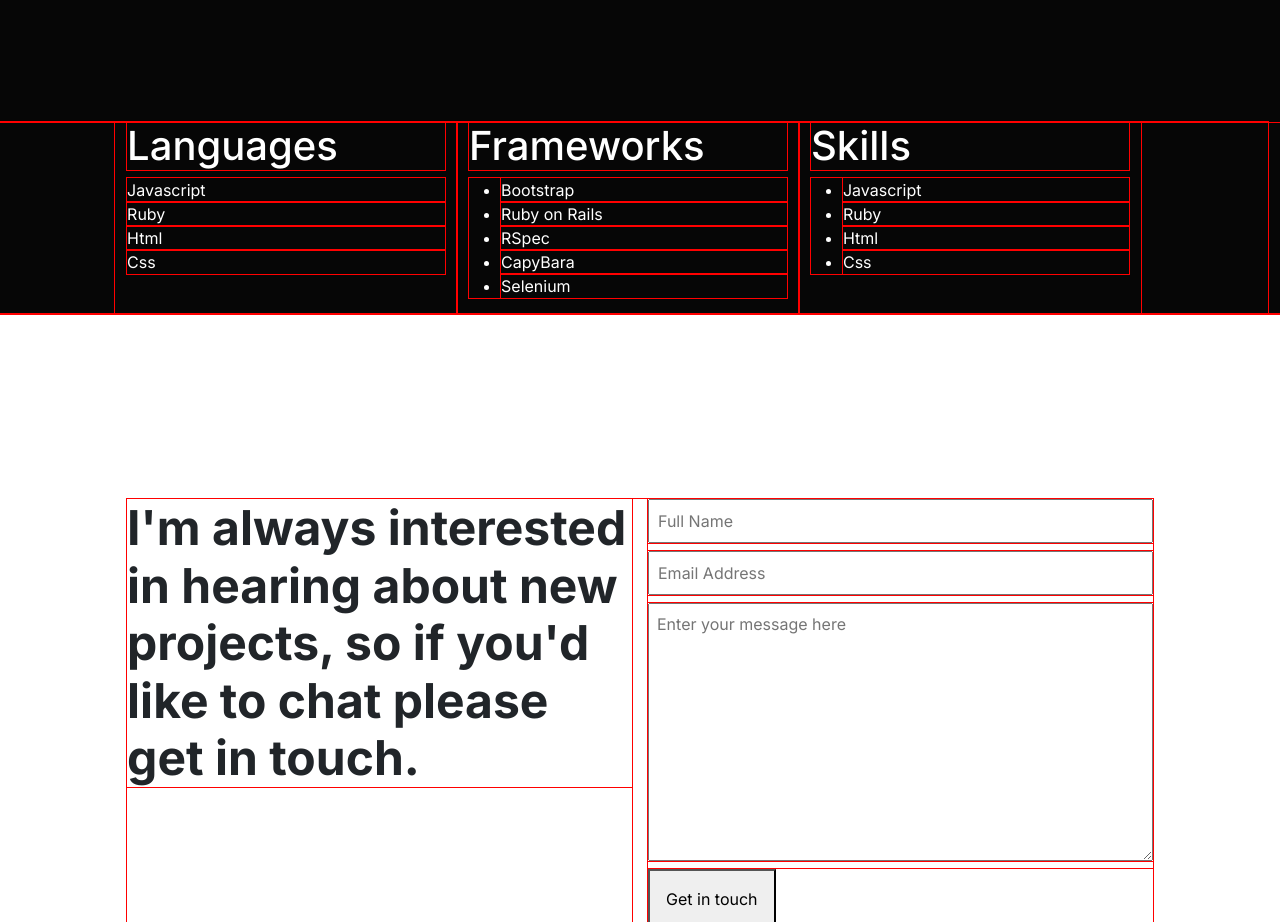
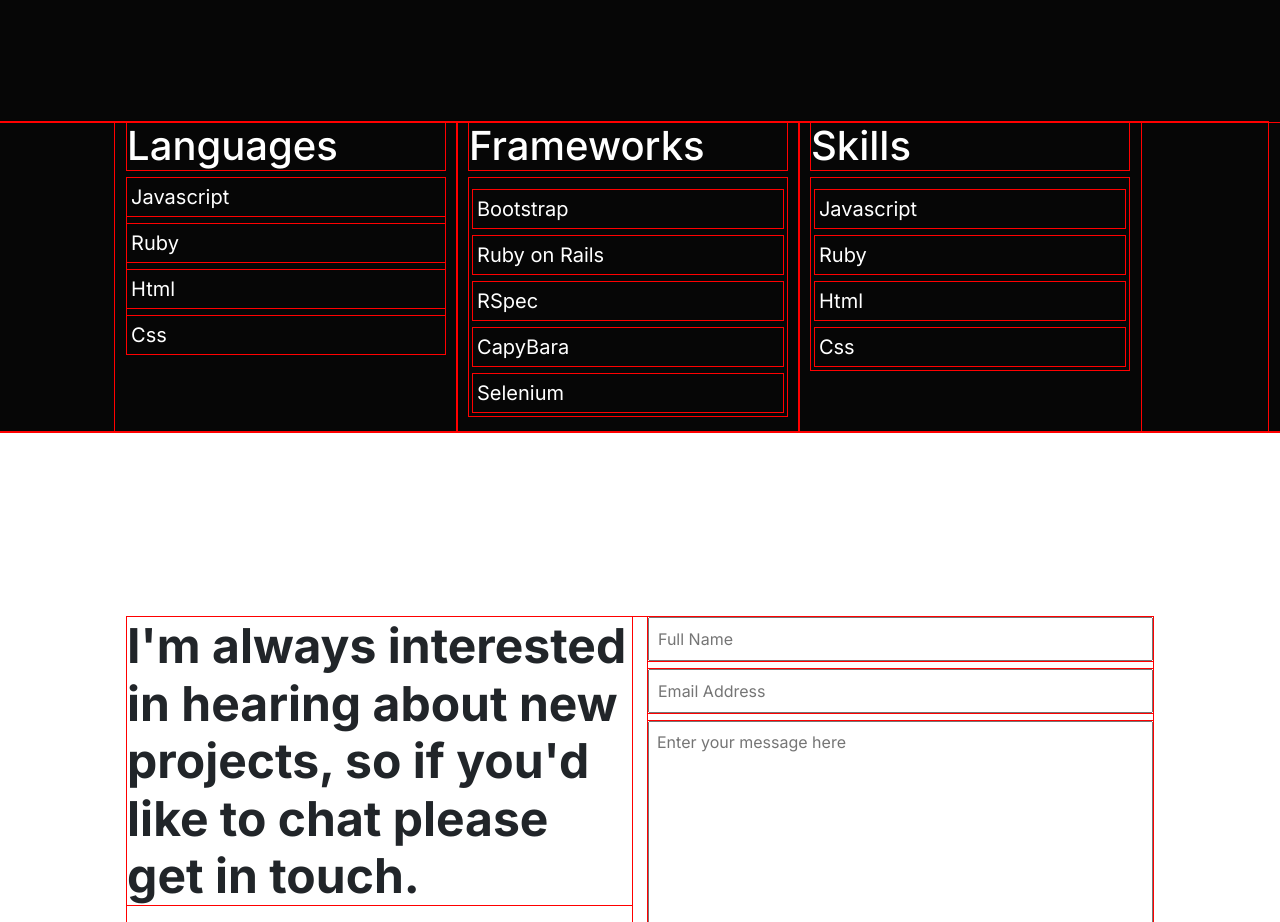
Before and after one commit to DaveZag/bootstrap-test, a website: page index.html in a window 1280 px wide. Shown: the part 2460-3382 px from the top of the page. Drawn offline with nearby package versions, Linux system fonts and the light colour scheme.

Commit message:
Add spacing on list elements

```diff
--- a/index.html
+++ b/index.html
@@ -161,29 +161,29 @@
             <div class="col t">
               <h1>Languages</h1>
               <ul class="list-inline">
-                <li>Javascript</li>
-                <li>Ruby</li>
-                <li>Html</li>
-                <li>Css</li>
+                <li class="p-1 mt-2 fs-5">Javascript</li>
+                <li class="p-1 mt-2 fs-5">Ruby</li>
+                <li class="p-1 mt-2 fs-5">Html</li>
+                <li class="p-1 mt-2 fs-5">Css</li>
               </ul>
             </div>
-            <div class="list-inline">
+            <div>
               <h1>Frameworks</h1>
-              <ul>
-                <li>Bootstrap</li>
-                <li>Ruby on Rails</li>
-                <li>RSpec</li>
-                <li>CapyBara</li>
-                <li>Selenium</li>
+              <ul class="list-inline p-1">
+                <li class="p-1 mt-2 fs-5">Bootstrap</li>
+                <li class="p-1 mt-2 fs-5">Ruby on Rails</li>
+                <li class="p-1 mt-2 fs-5">RSpec</li>
+                <li class="p-1 mt-2 fs-5">CapyBara</li>
+                <li class="p-1 mt-2 fs-5">Selenium</li>
               </ul>
             </div>
-            <div class="list-inline">
+            <div>
               <h1>Skills</h1>
-              <ul>
-                <li>Javascript</li>
-                <li>Ruby</li>
-                <li>Html</li>
-                <li>Css</li>
+              <ul class="list-inline p-1">
+                <li class="p-1 mt-2 fs-5">Javascript</li>
+                <li class="p-1 mt-2 fs-5">Ruby</li>
+                <li class="p-1 mt-2 fs-5">Html</li>
+                <li class="p-1 mt-2 fs-5">Css</li>
               </ul>
             </div>
           </div>
```
